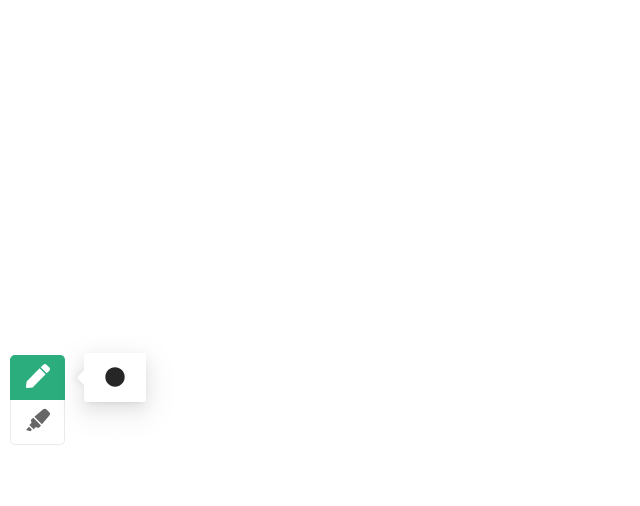
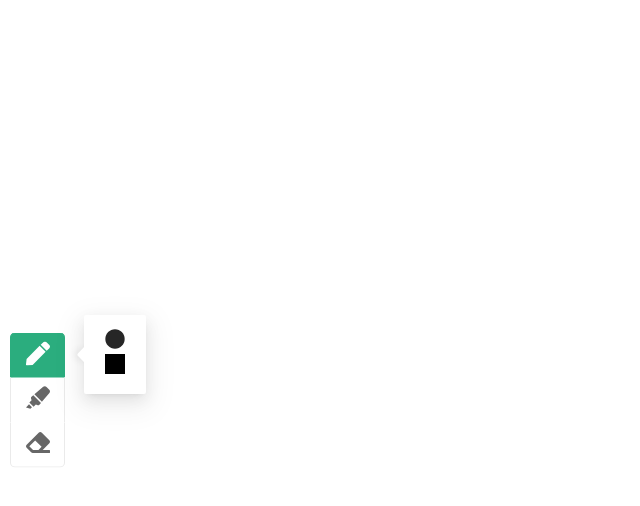
Before and after one commit to nikhil-varma/drawing-board, a React (Create React App) app: page / in a window 1280 px wide. Both pictures are taken after a click on the element 37 px from the left and 377 px from the top of the page. Shown: the top 506 px of the page, without its empty margins (0-640 px from the left). Built offline with nearby package versions, Linux system fonts and the light colour scheme.

Commit message:
Feat: Integration color picker with whiteboard

```diff
--- a/src/components/BaseToolHolder/BaseToolHolder.jsx
+++ b/src/components/BaseToolHolder/BaseToolHolder.jsx
@@ -1,6 +1,6 @@
-import React, {PureComponent} from 'react';
+import React from 'react';
 import {Popover} from 'antd';
-import {FaHighlighter, FaPen} from 'react-icons/fa';
+import {FaEraser, FaHighlighter, FaPen} from 'react-icons/fa';
 import './BaseToolHolder.scss';
 
 /*
@@ -35,27 +35,35 @@ export const Highlighter = (props) => {
 };
 */
 
-class Pen extends PureComponent {
-  render() {
-    const {renderOptions, selectedTool, id, setTool} = this.props;
+const Pen = (props) => {
+  const {renderOptions, selectedTool, id, setTool, color} = props;
   return (
-      <Popover content={renderOptions(this.props)} placement="right" trigger="click">
+    <Popover content={renderOptions(props)} placement="right" trigger="click">
       <div
         id={id}
         className={`tool ${selectedTool === id ? 'active' : ''}`}
-          onClick={() => setTool(id, {color: 'black'})}
+        onClick={() => setTool(id, {color: color || 'black'})}
       >
         <FaPen />
       </div>
     </Popover>
   );
-  }
-}
+};
 
 export const Highlighter = (props) => {
-  const {selectedTool, id, setTool} = props;
+  const {renderOptions, selectedTool, id, setTool} = props;
 
-  return (
+  return renderOptions ? (
+    <Popover content={renderOptions(props)} placement="right" trigger="click">
+      <div
+        id={id}
+        className={`tool ${selectedTool === id ? 'active' : ''}`}
+        onClick={() => setTool(id, {color: 'rgb(226,205,30, 0.7%)', width: 15})}
+      >
+        <FaHighlighter />
+      </div>
+    </Popover>
+  ) : (
     <div
       id={id}
       className={`tool ${selectedTool === id ? 'active' : ''}`}
@@ -65,5 +73,20 @@ export const Highlighter = (props) => {
     </div>
   );
 };
+
+export const WhiteMarker = (props) => {
+  const {selectedTool, id, setTool} = props;
+
+  return (
+    <div
+      id={id}
+      className={`tool ${selectedTool === id ? 'active' : ''}`}
+      onClick={() => setTool(id, {color: 'white', width: 15})}
+    >
+      <FaEraser />
+    </div>
+  );
+};
 export {Pen as Marker};
 export {Highlighter as Selector};
+export {WhiteMarker as Erasor};
--- a/src/components/tools/Tools.jsx
+++ b/src/components/tools/Tools.jsx
@@ -1,8 +1,9 @@
 import React, {Component} from 'react';
 import './Tools.scss';
 import 'antd/dist/antd.css';
-import {Marker, Selector} from '../BaseToolHolder/BaseToolHolder';
+import {Erasor, Marker, Selector} from '../BaseToolHolder/BaseToolHolder';
 import Strokes from '../strokes/Strokes';
+import Colors from '../colors/Colors';
 
 export default class Tools extends Component {
   constructor(props) {
@@ -10,19 +11,25 @@ export default class Tools extends Component {
     this.state = {
       selectedTool: '',
       size: 10,
+      color: 'black',
     };
   }
 
   setTool = (selectedTool, config) => {
     const {setStrokeStyle} = this.props;
-    const {width} = config;
+    const {width, color} = config;
     setStrokeStyle && setStrokeStyle(config);
-    this.setState({size: width, selectedTool});
+    this.setState({size: width, selectedTool, color});
   };
 
   updateStrokeSize = (size) => {
     const {setStrokeSize} = this.props;
     this.setState({size}, setStrokeSize && setStrokeSize({width: size}));
+  };
+
+  updateStrokeColor = (color) => {
+    const {setStrokeColor} = this.props;
+    this.setState({color}, setStrokeColor && setStrokeColor({color}));
   };
 
   getOptions = (options) => {
@@ -41,7 +48,7 @@ export default class Tools extends Component {
   };
 
   render() {
-    const {selectedTool, size, setStrokeStyle} = this.state;
+    const {selectedTool, size, setStrokeStyle, color} = this.state;
     return (
       <div className="toolbar">
         <Marker
@@ -55,6 +62,9 @@ export default class Tools extends Component {
                 <div className="option">
                   <Strokes updateStrokeSize={this.updateStrokeSize} size={size} {...props} />
                 </div>
+                <div className="option">
+                  <Colors updateStrokeColor={this.updateStrokeColor} color={color} {...props} />
+                </div>
               </div>
             );
           }}
@@ -65,6 +75,12 @@ export default class Tools extends Component {
           setTool={this.setTool}
           setStrokeStyle={setStrokeStyle}
         />
+        <Erasor
+          id="erasor"
+          selectedTool={selectedTool}
+          setTool={this.setTool}
+          setStrokeStyle={setStrokeStyle}
+        />
       </div>
     );
   }
--- a/src/components/whiteboard/Whiteboard.jsx
+++ b/src/components/whiteboard/Whiteboard.jsx
@@ -53,11 +53,8 @@ export default class Whiteboard extends Component {
 
   setStrokeStyle = (config) => {
     const {color, width} = config;
-    if (color) {
-      this.context.strokeStyle = color;
-      this.canvasRef.current = this.context;
-    }
-    if (width) this.setStrokeSize(width);
+    if (color) this.setStrokeColor(config);
+    if (width) this.setStrokeSize(config);
   };
 
   setStrokeSize = (config) => {
@@ -66,10 +63,20 @@ export default class Whiteboard extends Component {
     this.canvasRef.current = this.context;
   };
 
+  setStrokeColor = (config) => {
+    const {color} = config;
+    this.context.strokeStyle = color;
+    this.canvasRef.current = this.context;
+  };
+
   render() {
     return (
       <>
-        <Tools setStrokeStyle={this.setStrokeStyle} setStrokeSize={this.setStrokeSize} />
+        <Tools
+          setStrokeStyle={this.setStrokeStyle}
+          setStrokeColor={this.setStrokeColor}
+          setStrokeSize={this.setStrokeSize}
+        />
         <canvas
           ref={this.canvasRef}
           onMouseDown={this.handleMouseDown}
```
Lines whose indentation alone changed are shown as unchanged.
